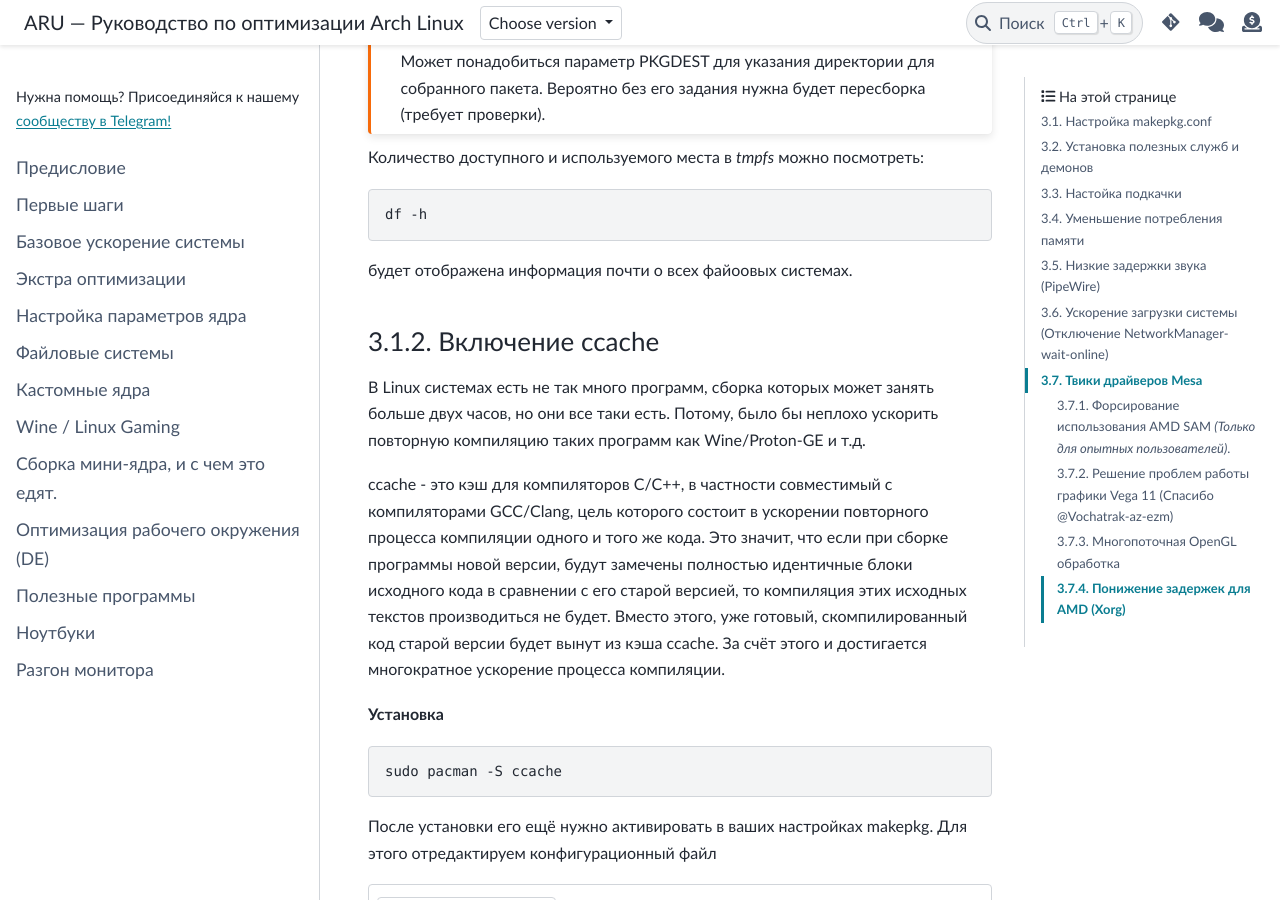
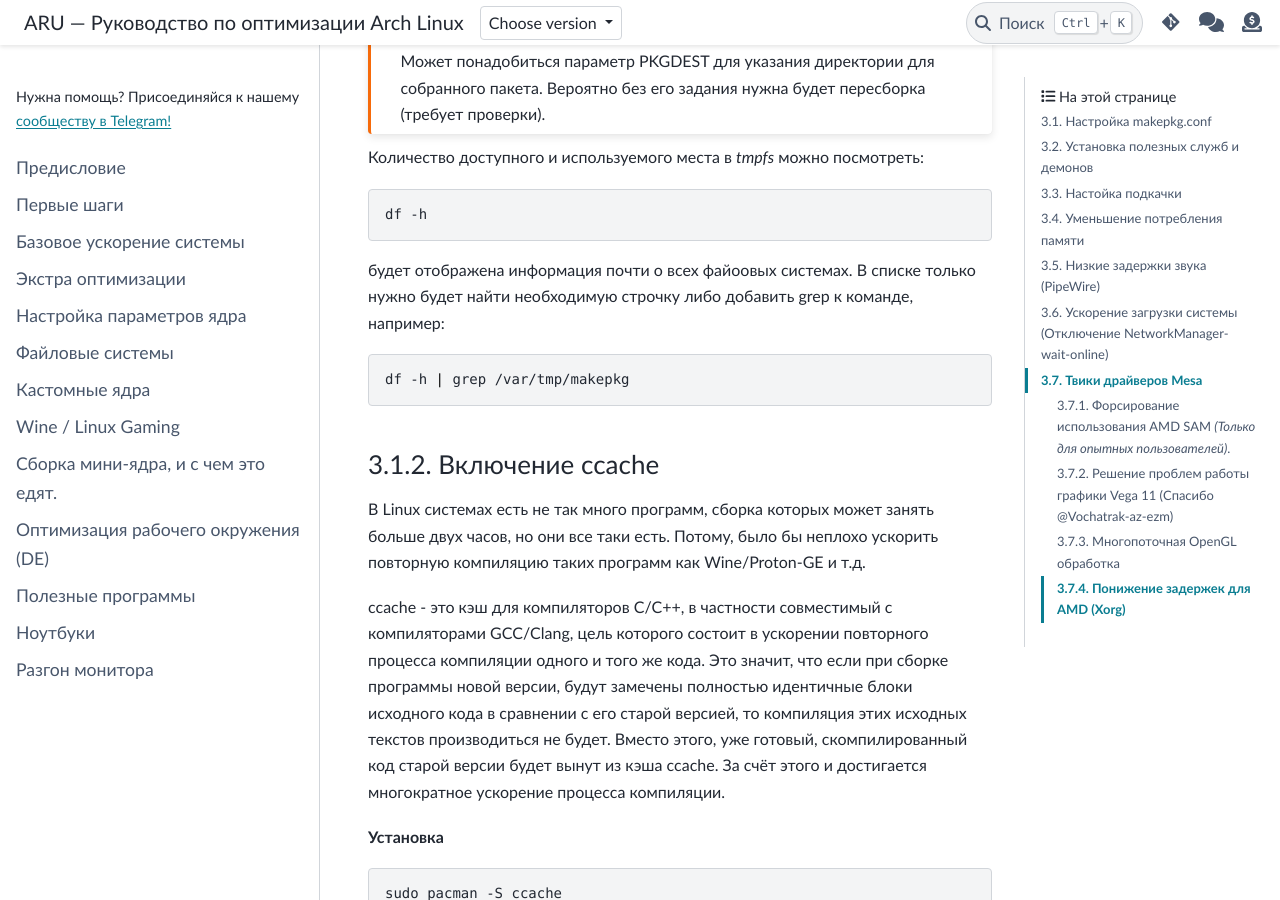
Before and after one commit to ventureoo/ARU, a Sphinx documentation site: the page built from docs/source/generic-system-acceleration.rst, in a window 1280 px wide and 900 px high, scrolled down 2064 px. Built offline with Sphinx 7.4.7 and the PyData theme 0.15.4, drawn with Linux system fonts in a browser that asks for light colours.

Commit message:
Обновить docs/source/generic-system-acceleration.rst

```diff
--- a/docs/source/generic-system-acceleration.rst
+++ b/docs/source/generic-system-acceleration.rst
@@ -89,7 +89,9 @@ Arch Linux - это фундамент, и требуется уйма надс
 
   df -h
 
-будет отображена информация почти о всех файоовых системах.
+будет отображена информация почти о всех файоовых системах. В списке только нужно будет найти необходимую строчку либо добавить grep к команде, например::
+
+  df -h | grep /var/tmp/makepkg
 
 -----------------------
 Включение ccache
```
